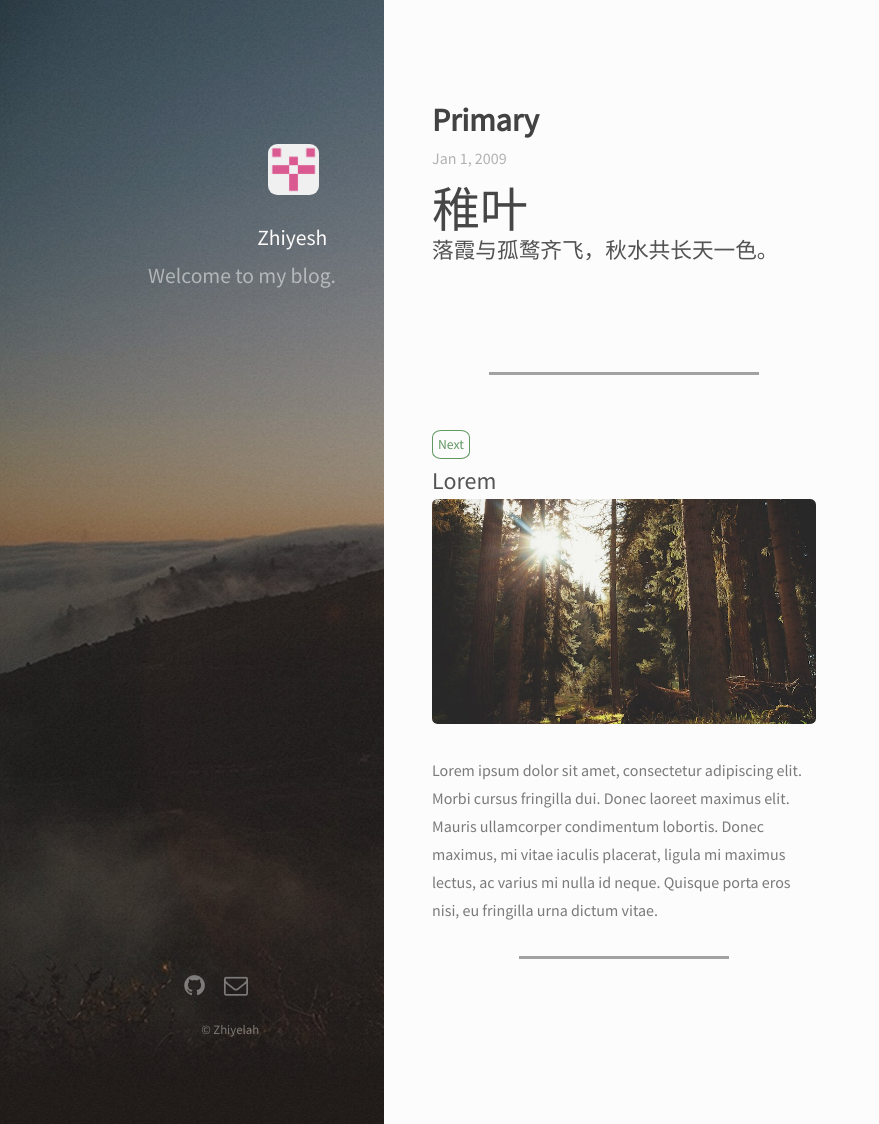
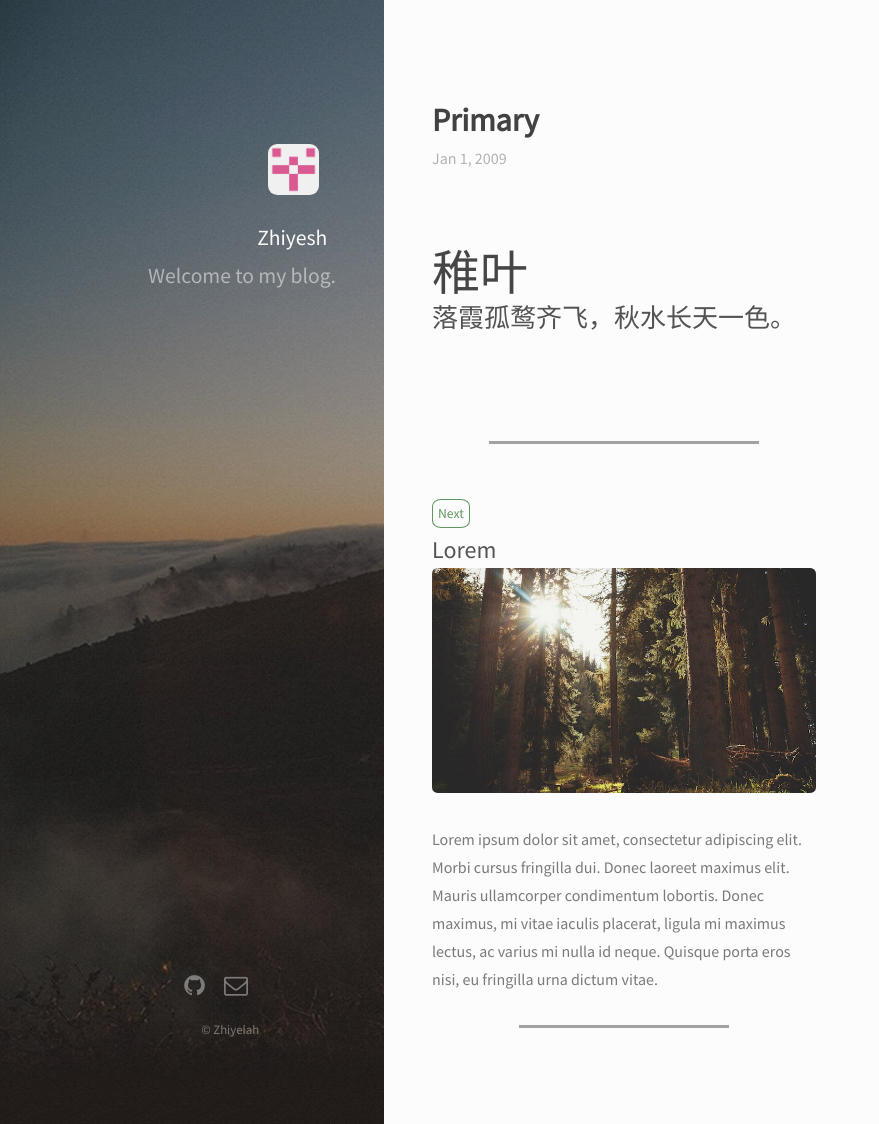
Before and after one commit to Zhiyelah/zhiyelah.github.io, a Jekyll site: the page built from _posts/2009-01-01-Primary.md, in a window 1280 px wide and 1124 px high. Shown: the whole window, without its empty margins (0-879 px from the left). Built offline with Jekyll 4.4.1, drawn with Linux system fonts in a browser that asks for light colours; nearby versions of some CDN libraries.

Commit message:
Update 2009-01-01-Primary.md

```diff
--- a/_posts/2009-01-01-Primary.md
+++ b/_posts/2009-01-01-Primary.md
@@ -2,6 +2,7 @@
 layout: post
 title: Primary
 ---
-<font size="40"> 稚叶</font>
+<br/>
+<font size="30"> 稚叶</font>
 
-### 落霞与孤鹜齐飞，秋水共长天一色。
+## 落霞孤鹜齐飞，秋水长天一色。
```
